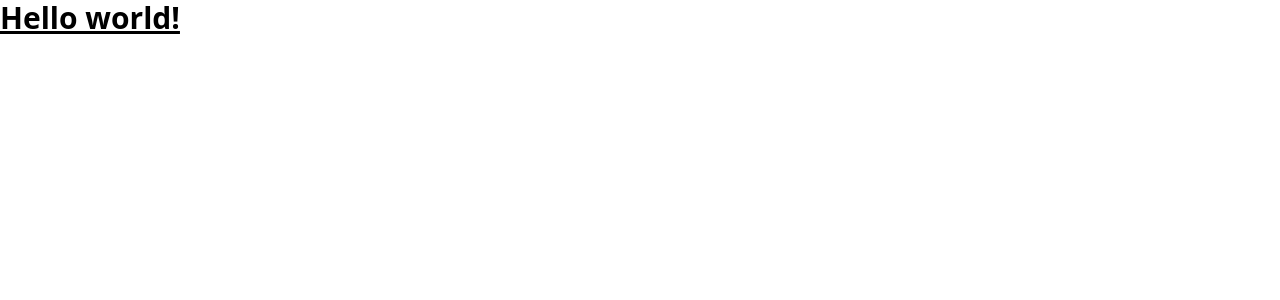
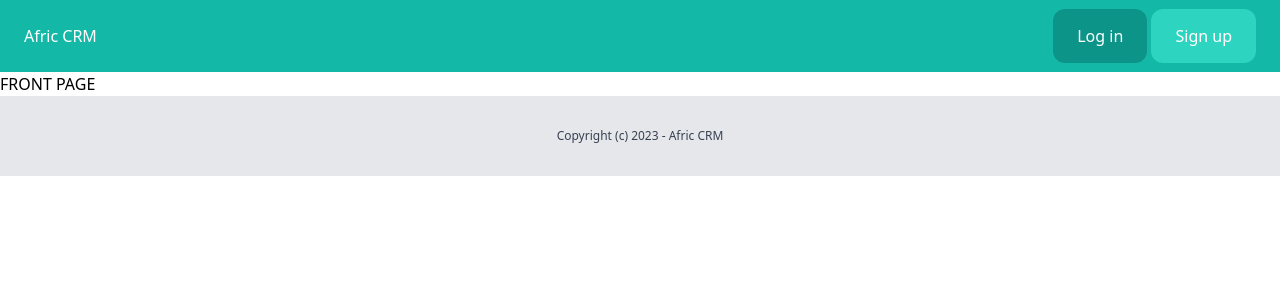
Before and after one commit to Marx-wrld/Afric-CRM, a Django app: page / in a window 1280 px wide. Shown: the top 300 px of the page. Run offline with Django 4.2, Linux system fonts and the light colour scheme; some libraries are stand-ins or nearby versions.

Commit message:
Frontpage template

```diff
--- a/crm/core/templates/core/base.html
+++ b/crm/core/templates/core/base.html
@@ -4,10 +4,23 @@
         <meta charset="UTF-8">
         <meta name="viewport" content="width=device-width, initial-scale=1.0">
         <script src="https://cdn.tailwindcss.com"></script>
+        <title>{% block title %}Afric CRM{% endblock %}</title>
     </head>
     <body>
-        <h1 class="text-3xl font-bold underline">
-            Hello world!
-        </h1>
+        <nav class="py-6 bg-teal-500 flex justify-between px-6">
+            <a href="/" class="text-white">Afric CRM</a>
+
+            <div>
+                <a href="/" class="py-4 px-6 bg-teal-600 text-white rounded-xl">Log in</a>
+                <a href="/" class="py-4 px-6 bg-teal-400 text-white rounded-xl">Sign up</a>
+            </div>
+        </nav>
+
+        {% block content %}
+        {% endblock %}
+
+        <footer class="py-8 text-center bg-gray-200">
+            <p class="text-xs text-gray-700">Copyright (c) 2023 - Afric CRM</p>
+        </footer>
     </body>
 </html>
--- /dev/null
+++ b/crm/core/templates/core/index.html
@@ -0,0 +1,7 @@
+{% extends 'core/base.html' %}
+
+{% block title %}Afric CRM{% endblock %}
+
+{% block content %}
+FRONT PAGE
+{% endblock %}
--- a/crm/core/views.py
+++ b/crm/core/views.py
@@ -2,4 +2,4 @@ from django.shortcuts import render
 
 # Create your views here.
 def index(request):
-    return render(request, 'core/base.html', {})
+    return render(request, 'core/index.html', {})
```
